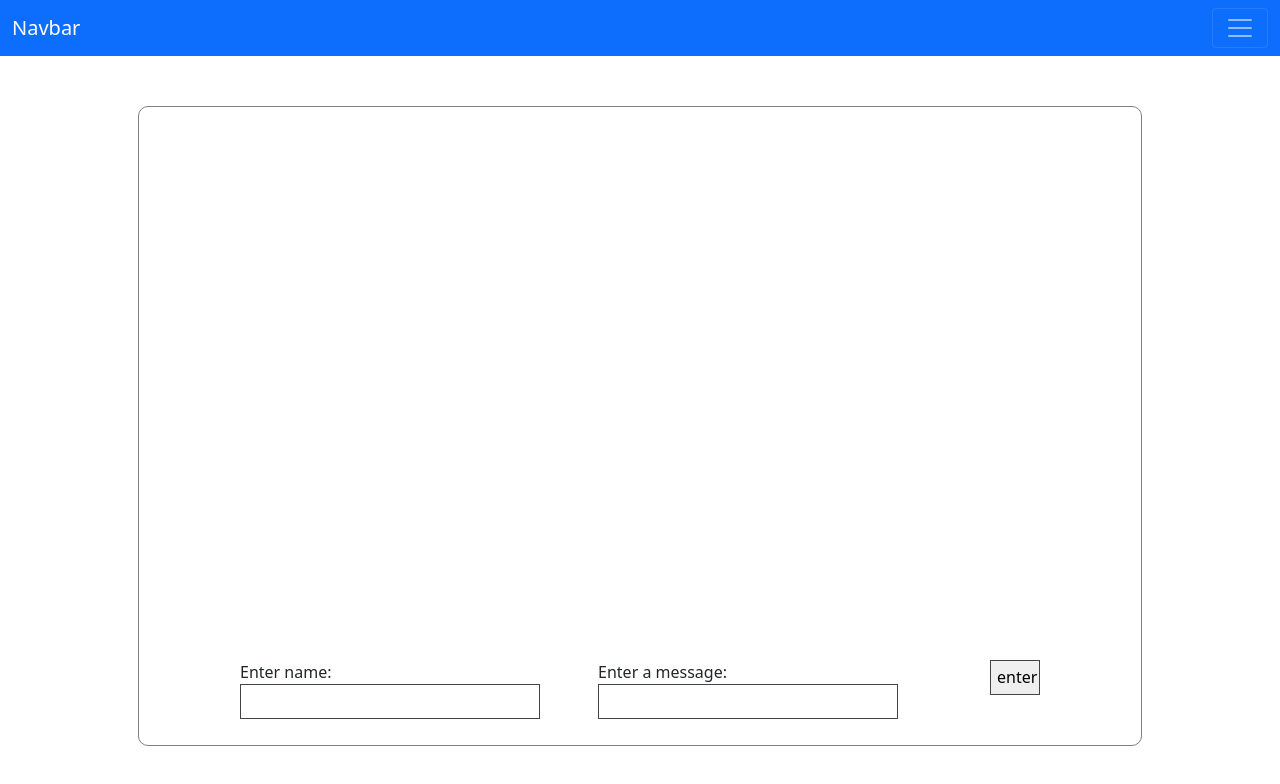
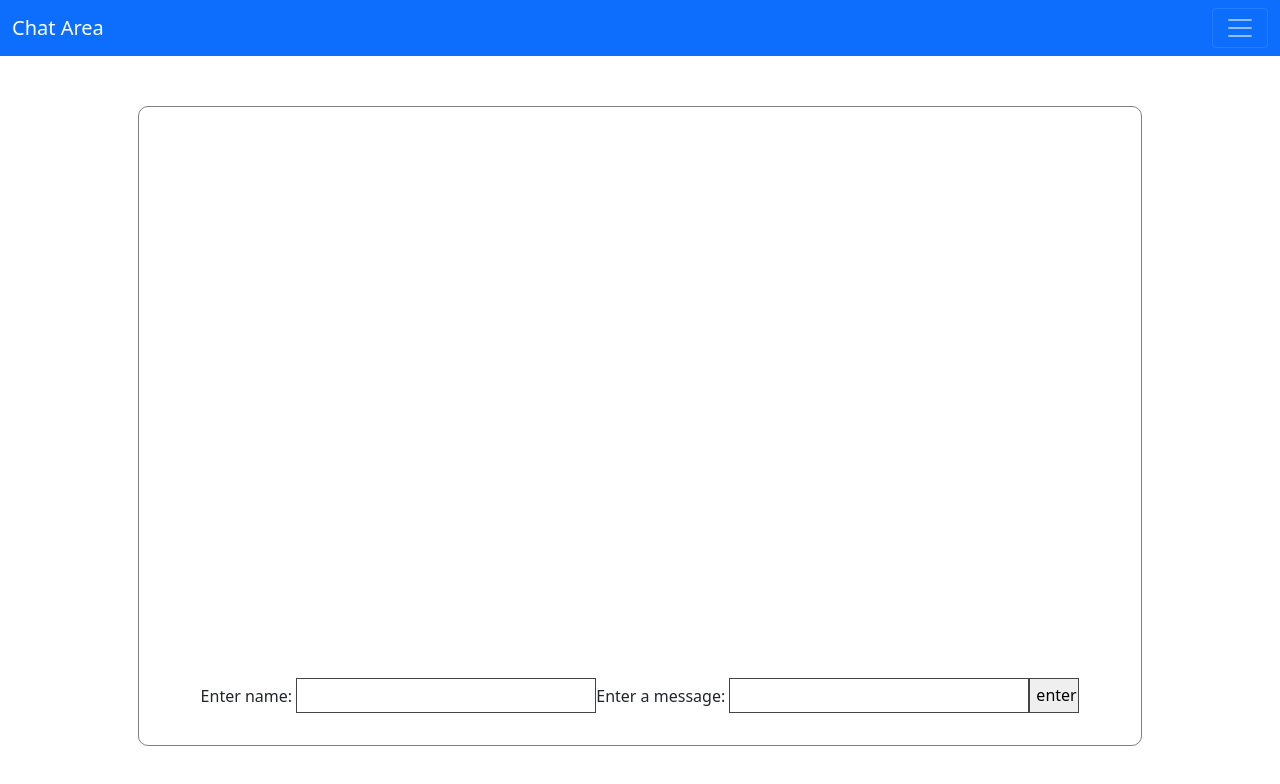
Before and after one commit to pranav-iitr/instaAssignment, a website: page public/index.html in a window 1280 px wide. Drawn offline with nearby package versions, Linux system fonts and the light colour scheme; no server answers.

Commit message:
Chat Area added

```diff
--- a/public/index.html
+++ b/public/index.html
@@ -10,7 +10,7 @@
     .chat-form {
       display: flex;
 
-      width: 800px;
+      width: 95%;
       justify-content: center;
 
     }
@@ -56,7 +56,7 @@
 
   <nav class="navbar navbar-dark bg-primary">
     <div class="container-fluid">
-      <a class="navbar-brand" href="#">Navbar</a>
+      <a class="navbar-brand" href="#">Chat Area</a>
       <button class="navbar-toggler" type="button" data-bs-toggle="collapse" data-bs-target="#navbarNav"
         aria-controls="navbarNav" aria-expanded="false" aria-label="Toggle navigation">
         <span class="navbar-toggler-icon"></span>
```
